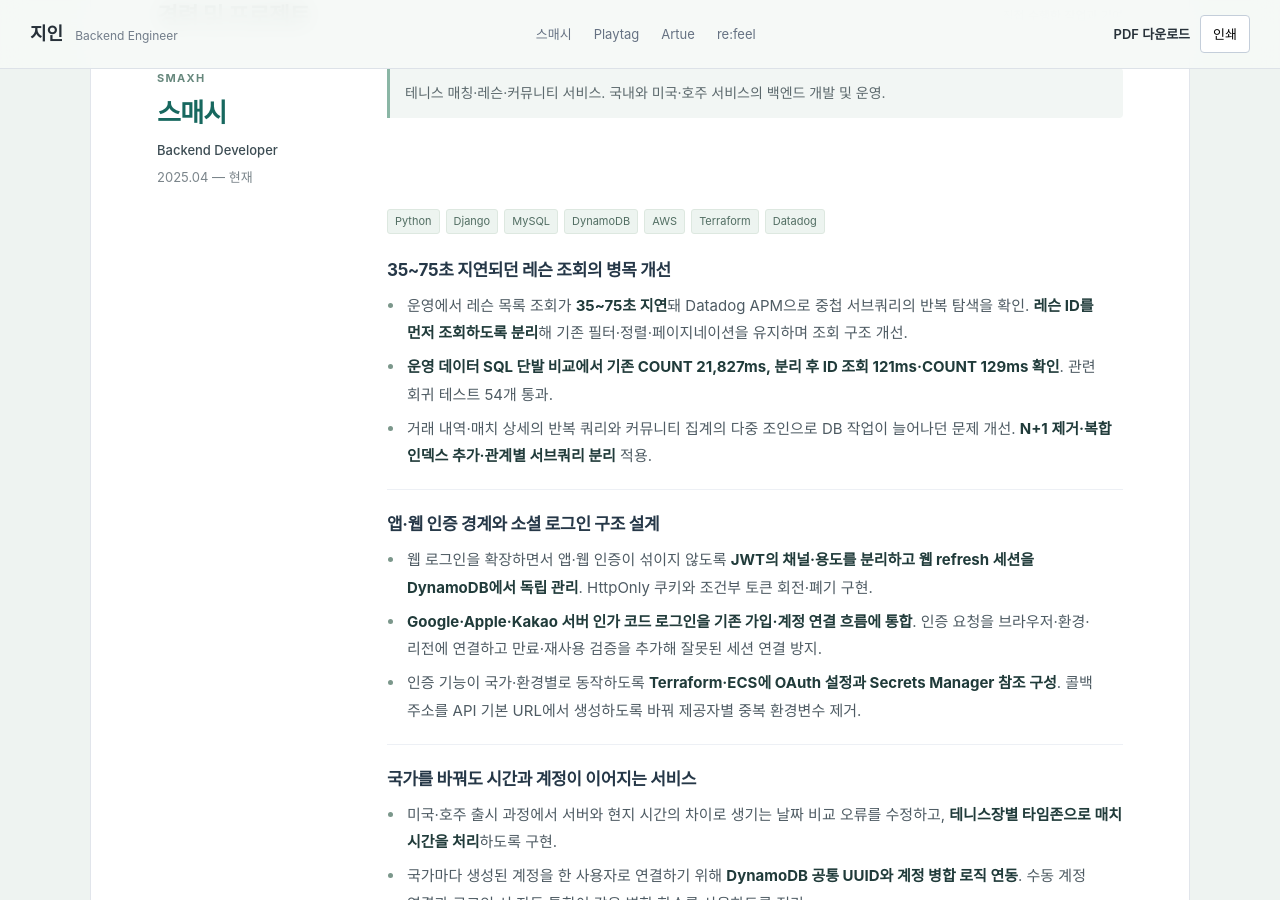
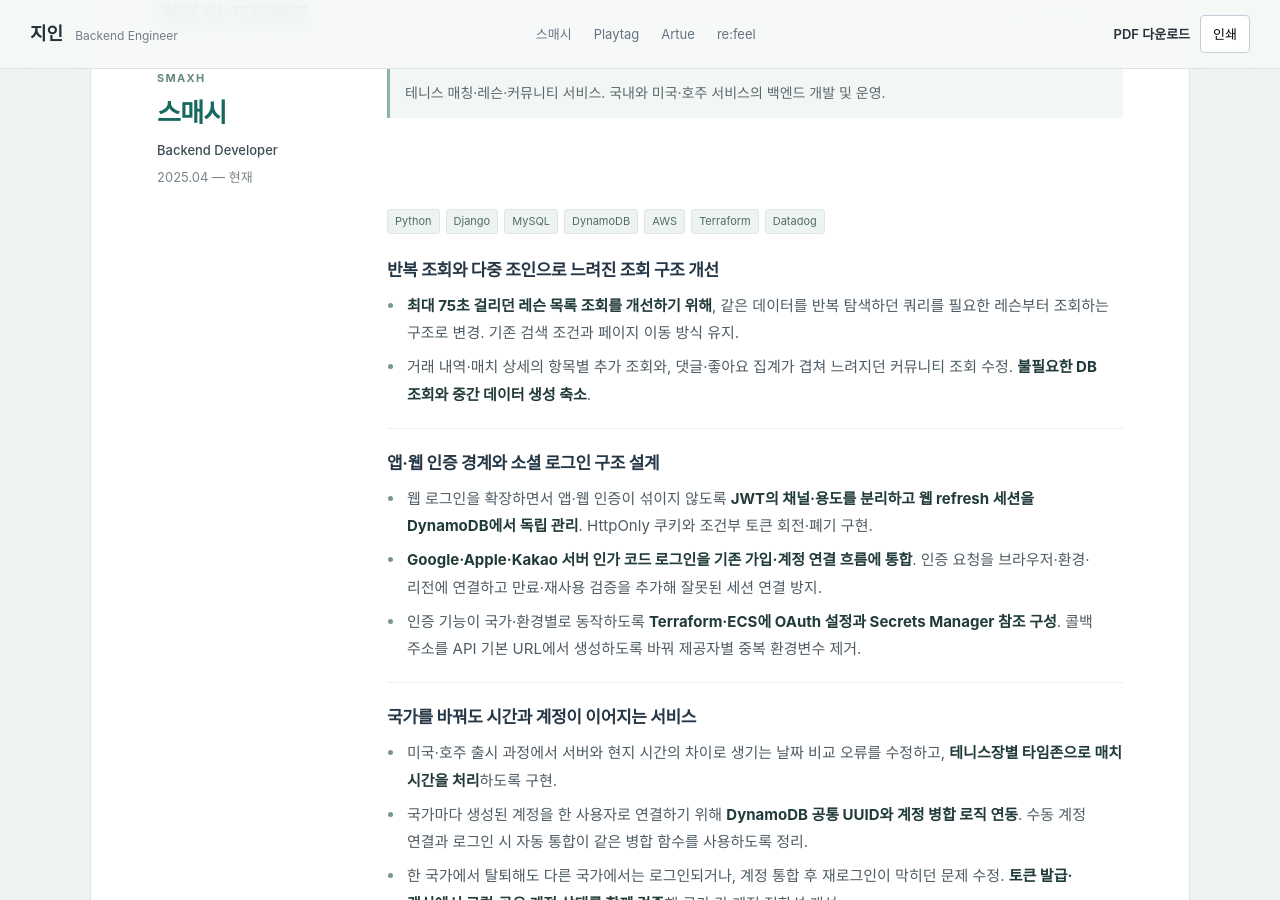
Before and after one commit to inji0129/inji0129.github.io, a Jekyll site: the page built from index.html, in a window 1280 px wide and 900 px high, scrolled down 964 px. Built offline with Jekyll 4.4.1, drawn with Linux system fonts in a browser that asks for light colours.

Commit message:
Condense query optimization into problem and structural outcome

```diff
--- a/_data/general.json
+++ b/_data/general.json
@@ -25,11 +25,10 @@
       ],
       "works": [
         {
-          "title": "35~75초 지연되던 레슨 조회의 병목 개선",
+          "title": "반복 조회와 다중 조인으로 느려진 조회 구조 개선",
           "bullets": [
-            "운영에서 레슨 목록 조회가 **35~75초 지연**돼 Datadog APM으로 중첩 서브쿼리의 반복 탐색을 확인. **레슨 ID를 먼저 조회하도록 분리**해 기존 필터·정렬·페이지네이션을 유지하며 조회 구조 개선.",
-            "**운영 데이터 SQL 단발 비교에서 기존 COUNT 21,827ms, 분리 후 ID 조회 121ms·COUNT 129ms 확인**. 관련 회귀 테스트 54개 통과.",
-            "거래 내역·매치 상세의 반복 쿼리와 커뮤니티 집계의 다중 조인으로 DB 작업이 늘어나던 문제 개선. **N+1 제거·복합 인덱스 추가·관계별 서브쿼리 분리** 적용."
+            "**최대 75초 걸리던 레슨 목록 조회를 개선하기 위해**, 같은 데이터를 반복 탐색하던 쿼리를 필요한 레슨부터 조회하는 구조로 변경. 기존 검색 조건과 페이지 이동 방식 유지.",
+            "거래 내역·매치 상세의 항목별 추가 조회와, 댓글·좋아요 집계가 겹쳐 느려지던 커뮤니티 조회 수정. **불필요한 DB 조회와 중간 데이터 생성 축소**."
           ]
         },
         {
--- a/_layouts/general.html
+++ b/_layouts/general.html
@@ -1,5 +1,5 @@
-<!doctype html><html lang="ko"><head><meta charset="utf-8"><meta name="viewport" content="width=device-width,initial-scale=1"><meta name="description" content="백엔드 엔지니어 지인. 결제·환불 안정성, 운영 자동화와 제품 개발 경험."><title>{{ page.title }}</title><link rel="stylesheet" href="/assets/general.css?v=20261124e"><script src="/assets/general.js" defer></script></head><body>
-<div class="topbar"><a class="brand" href="#top">지인<span>Backend Engineer</span></a><nav aria-label="경력 탐색"><a href="#smaxh">스매시</a><a href="#playtag">Playtag</a><a href="#artue">Artue</a><a href="#refeel">re:feel</a></nav><div class="actions"><a href="/assets/지인_이력서.pdf?v=20261124e" download>PDF 다운로드</a><button type="button" id="print">인쇄</button></div></div>
+<!doctype html><html lang="ko"><head><meta charset="utf-8"><meta name="viewport" content="width=device-width,initial-scale=1"><meta name="description" content="백엔드 엔지니어 지인. 결제·환불 안정성, 운영 자동화와 제품 개발 경험."><title>{{ page.title }}</title><link rel="stylesheet" href="/assets/general.css?v=20261124f"><script src="/assets/general.js" defer></script></head><body>
+<div class="topbar"><a class="brand" href="#top">지인<span>Backend Engineer</span></a><nav aria-label="경력 탐색"><a href="#smaxh">스매시</a><a href="#playtag">Playtag</a><a href="#artue">Artue</a><a href="#refeel">re:feel</a></nav><div class="actions"><a href="/assets/지인_이력서.pdf?v=20261124f" download>PDF 다운로드</a><button type="button" id="print">인쇄</button></div></div>
 <main id="top"><header class="hero"><p class="eyebrow">BACKEND ENGINEER</p><h1>지인<span>기능을 만들고, 운영의 복잡함을 줄이는 개발자</span></h1><div class="contact"><a href="mailto:jiinwllds@gmail.com">jiinwllds@gmail.com</a><a href="https://github.com/inji0129">GitHub · inji0129</a></div><div class="intro">{% for paragraph in site.data.general.intro %}{{ paragraph | markdownify }}{% endfor %}</div></header>
 <section class="selected" aria-labelledby="selected-title"><div class="section-top"><h2 id="selected-title">핵심 경험</h2><span>최적화 · 비용 효율 · 인프라</span></div><div class="selected-grid"><a href="#smaxh"><p class="eyebrow">OPTIMIZATION · 성능 개선</p><h3>병목을 찾고,<br>조회 구조를 개선</h3><p>MySQL·PostgreSQL 쿼리 튜닝, N+1·다중 조인·인덱스 개선</p></a><a href="#playtag"><p class="eyebrow">EFFICIENCY · 비용과 수작업</p><h3>약 1시간 걸리던 준비를<br>5분 이내로</h3><p>수동 재실행 요청을 사내 웹으로 전환하고 단일 인스턴스로 운영</p></a><a href="#artue"><p class="eyebrow">AWS · 인프라 운영</p><h3>코드부터<br>배포·운영 환경까지</h3><p>Terraform·ECS 확장 설정, CloudFront·CloudWatch·Lambda 운영 개선</p></a></div></section>
 <section class="experience"><div class="section-top"><h2>경력 및 프로젝트</h2><span>직접 수행한 작업과 기여</span></div>{% for company in site.data.general.companies %}<section class="company" id="{{ company.id }}"><header class="company-heading"><div><p class="eyebrow">{{ company.label }}</p><h2>{{ company.name }}</h2><p class="role">{{ company.role }}</p><p class="dates">{{ company.dates }}</p></div><p class="description">{{ company.description }}</p></header><div class="company-detail"><div class="tags">{% for tech in company.stack %}<span>{{ tech }}</span>{% endfor %}</div>{% for work in company.works %}<article class="work"><h3>{{ work.title }}</h3><ul>{% for bullet in work.bullets %}<li>{{ bullet | markdownify }}</li>{% endfor %}</ul></article>{% endfor %}</div></section>{% endfor %}</section>
```
Also changed, not shown: 1 other file.
